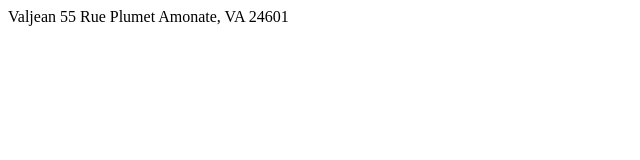
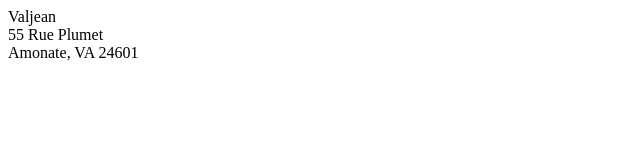
Before and after one commit to parmaaj/sample_website, a plain HTML site: page index.html in a window 1280 px wide. Shown: the whole page, without its empty margins (0-640 px from the left). Drawn offline with Linux system fonts and the light colour scheme.

Commit message:
Add br tag in the address lines

```diff
--- a/index.html
+++ b/index.html
@@ -5,8 +5,8 @@
 <meta charset="utf-8">
 </head>
 <body>
- Valjean
-    55 Rue Plumet
+ Valjean<br>
+    55 Rue Plumet<br>
     Amonate, VA 24601
 </body>
 </html>
```
